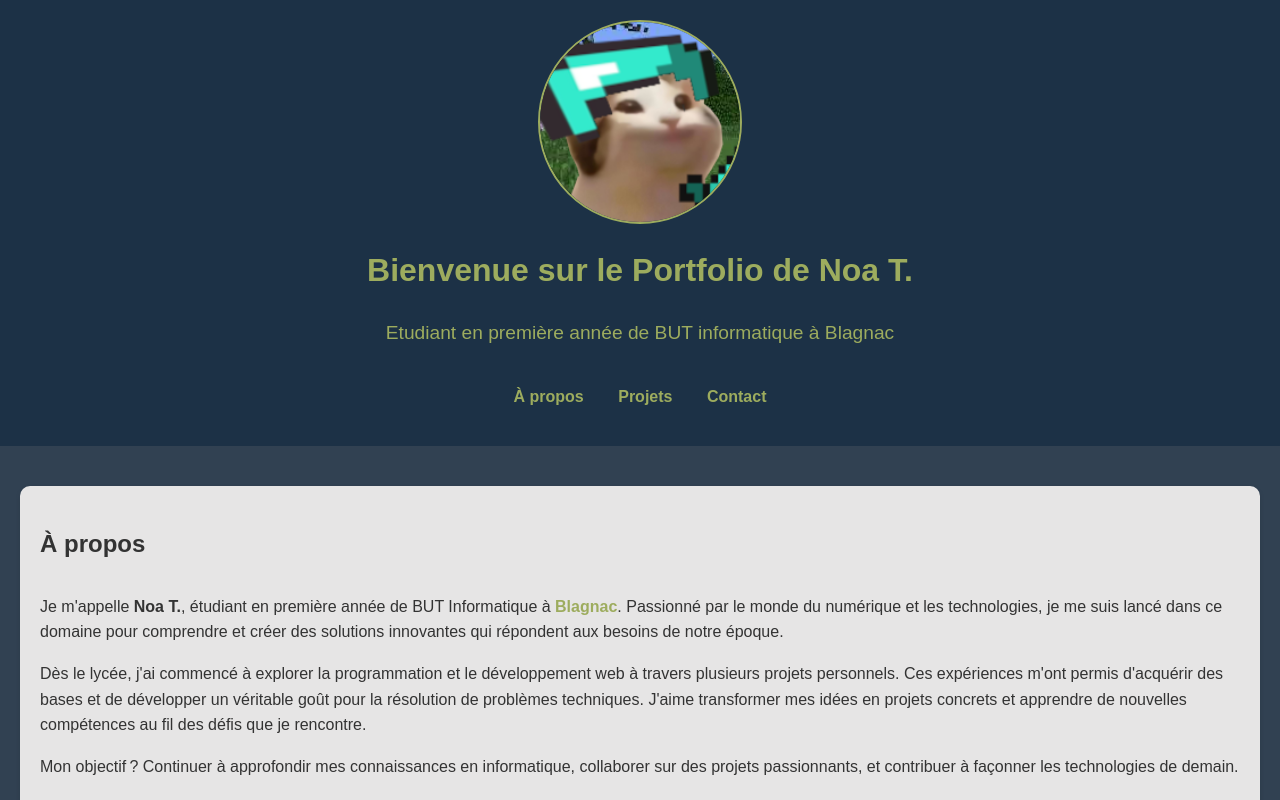
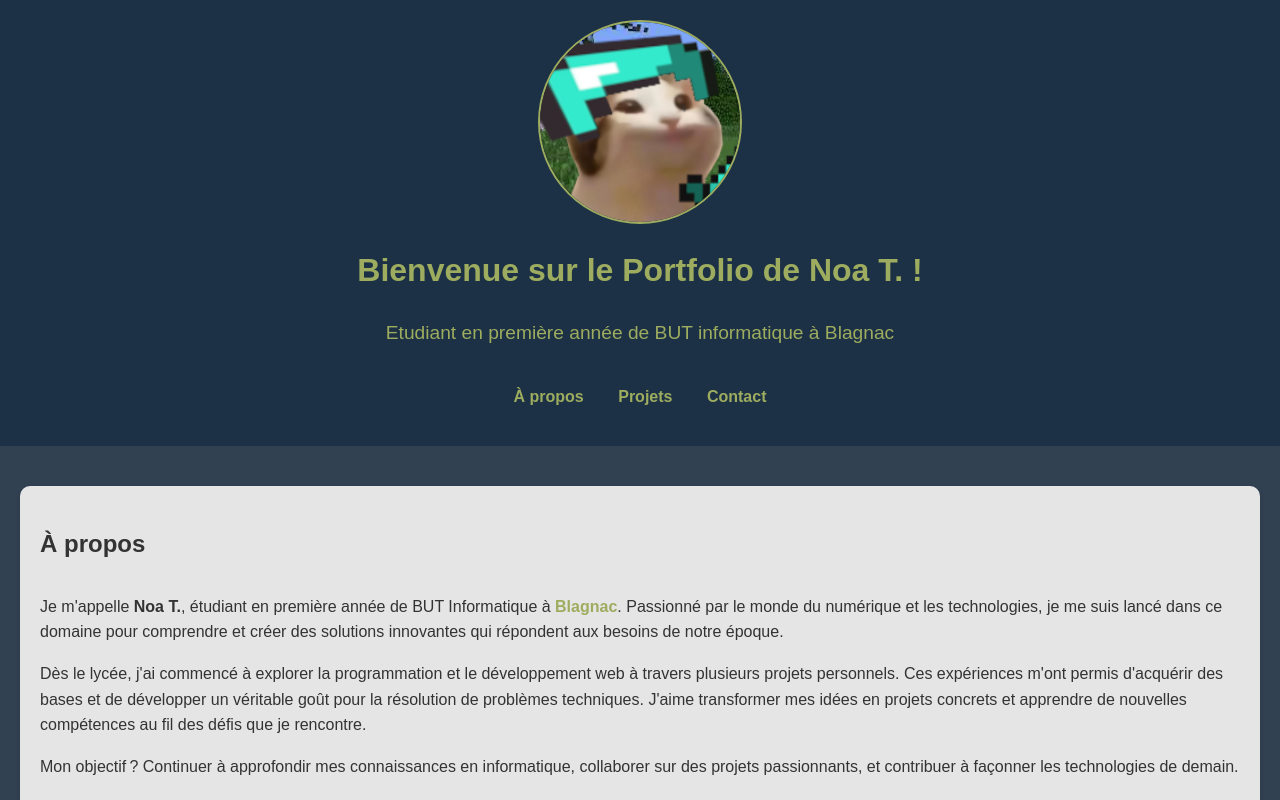
Before and after one commit to N2630/tpFinal, a plain HTML site: page index.html in a window 1280 px wide. Shown: the top 800 px of the page. Drawn offline with Linux system fonts and the light colour scheme.

Commit message:
Update index.html

```diff
--- a/index.html
+++ b/index.html
@@ -15,7 +15,7 @@
         </div>
 
         <div>
-            <h1>Bienvenue sur le Portfolio de Noa T.</h1>
+            <h1>Bienvenue sur le Portfolio de Noa T. !</h1>
             <p>Etudiant en première année de BUT informatique à Blagnac</p>
         </div>
         <nav>
```
